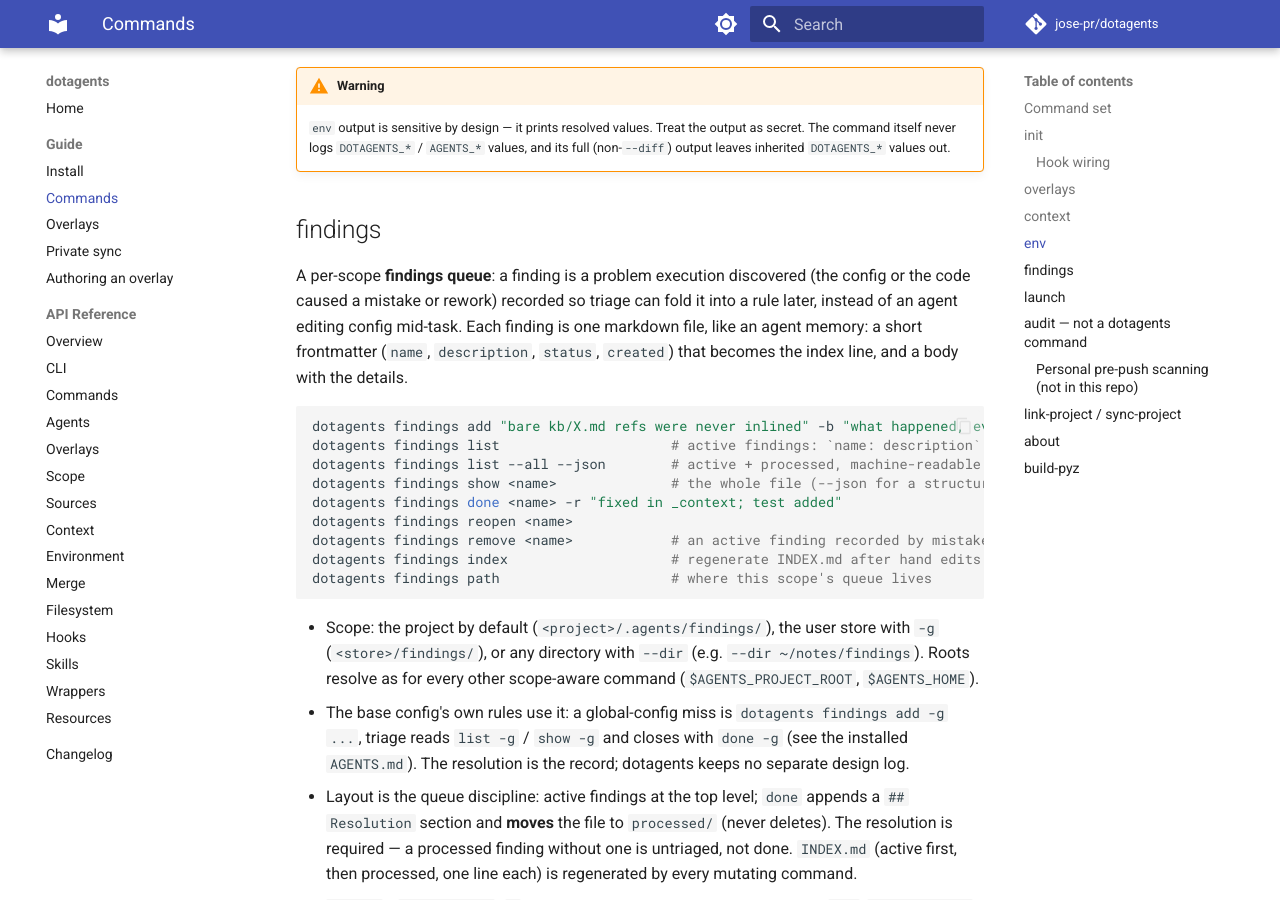
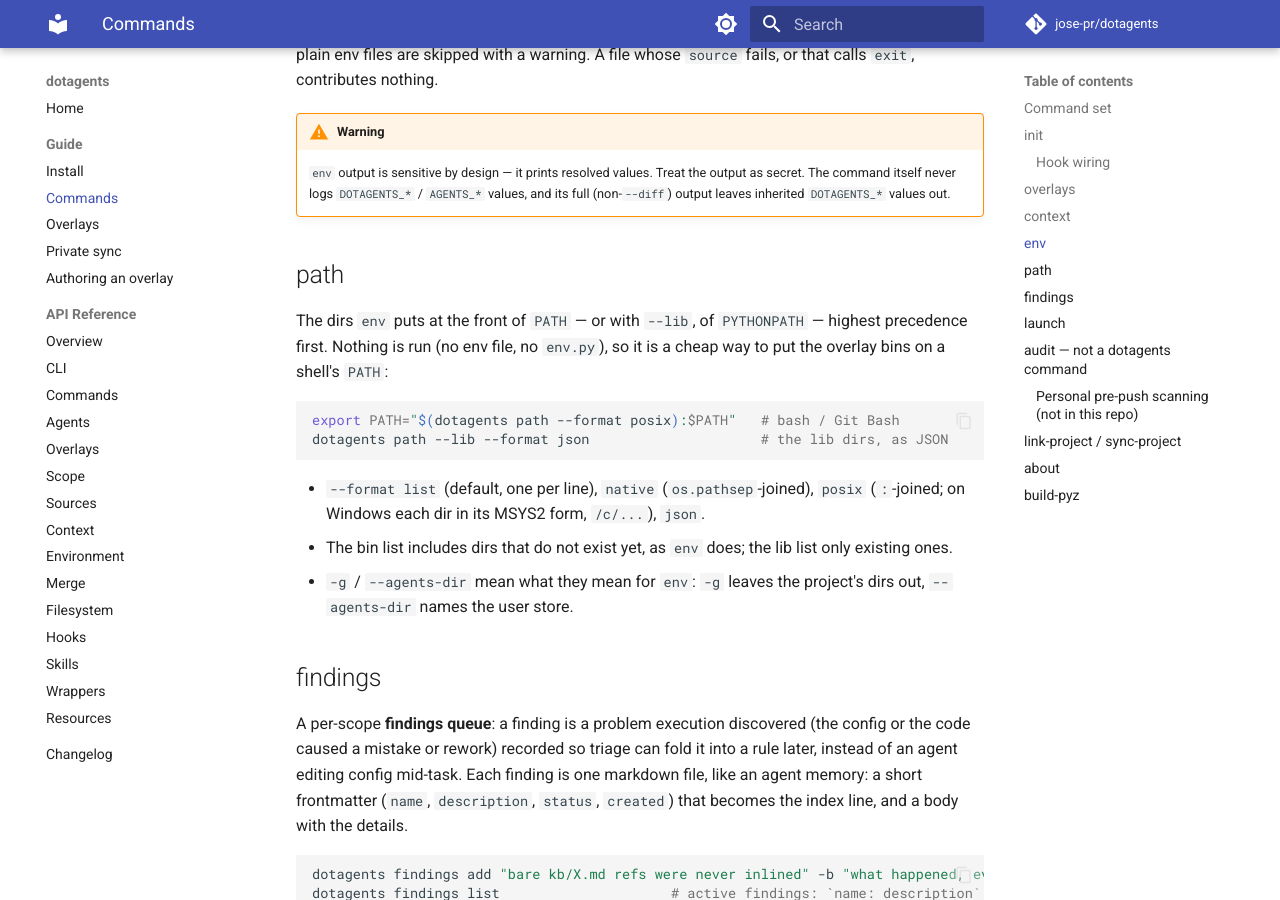
Before and after one commit to jose-pr/dotagents, an MkDocs documentation site: the page built from docs/guide/commands.md, in a window 1280 px wide and 900 px high, scrolled down 8673 px. Built offline with MkDocs 1.6.1 and Material for MkDocs 9.7.7, drawn with Linux system fonts in a browser that asks for light colours; comment, search, counter and statistics services are not loaded; some of the changed text lies outside the part shown.

Commit message:
docs: path command, setup_timeout, CONTEXT.md frontmatter

````diff
--- a/docs/guide/commands.md
+++ b/docs/guide/commands.md
@@ -24,6 +24,7 @@ otherwise.
 | `overlays` | Manage opt-in overlays by name: `add` / `remove` / `list` / `sync` / `show`. |
 | `context` | Assemble the effective context for one or more agents. |
 | `env` | Assemble the chained env-file layers + identity vars, in a chosen format. |
+| `path` | Print the bin dirs `env` puts on `PATH` (or, with `--lib`, the lib dirs it puts on `PYTHONPATH`). |
 | `build-pyz` | Build the self-contained `dotagents.pyz` zipapp (from a source checkout). |
 | `about` | `dotagents-cli <version>`, then the packages bundled in the `.pyz` (or installed beside a plain install) with their versions. |
 | `findings` | Per-scope findings queue: `add` / `list` / `show` / `done` / `reopen` / `remove` / `index` / `path`. |
@@ -351,6 +352,24 @@ warning. A file whose `source` fails, or that calls `exit`, contributes nothing.
     values, and its full (non-`--diff`) output leaves inherited `DOTAGENTS_*`
     values out.
 
+## path
+
+The dirs `env` puts at the front of `PATH` — or with `--lib`, of `PYTHONPATH` —
+highest precedence first. Nothing is run (no env file, no `env.py`), so it is a
+cheap way to put the overlay bins on a shell's `PATH`:
+
+```bash
+export PATH="$(dotagents path --format posix):$PATH"   # bash / Git Bash
+dotagents path --lib --format json                     # the lib dirs, as JSON
+```
+
+- `--format list` (default, one per line), `native` (`os.pathsep`-joined), `posix`
+  (`:`-joined; on Windows each dir in its MSYS2 form, `/c/...`), `json`.
+- The bin list includes dirs that do not exist yet, as `env` does; the lib list only
+  existing ones.
+- `-g` / `--agents-dir` mean what they mean for `env`: `-g` leaves the project's dirs
+  out, `--agents-dir` names the user store.
+
 ## findings
 
 A per-scope **findings queue**: a finding is a problem execution discovered (the
````
Also changed, not shown: CHANGELOG.md (+9 -0 lines), docs/api/commands.md (+2 -0 lines), docs/guide/authoring.md (+2 -0 lines), docs/guide/overlays.md (+10 -0 lines), src/dotagents/AGENTS.md (+15 -7 lines).
